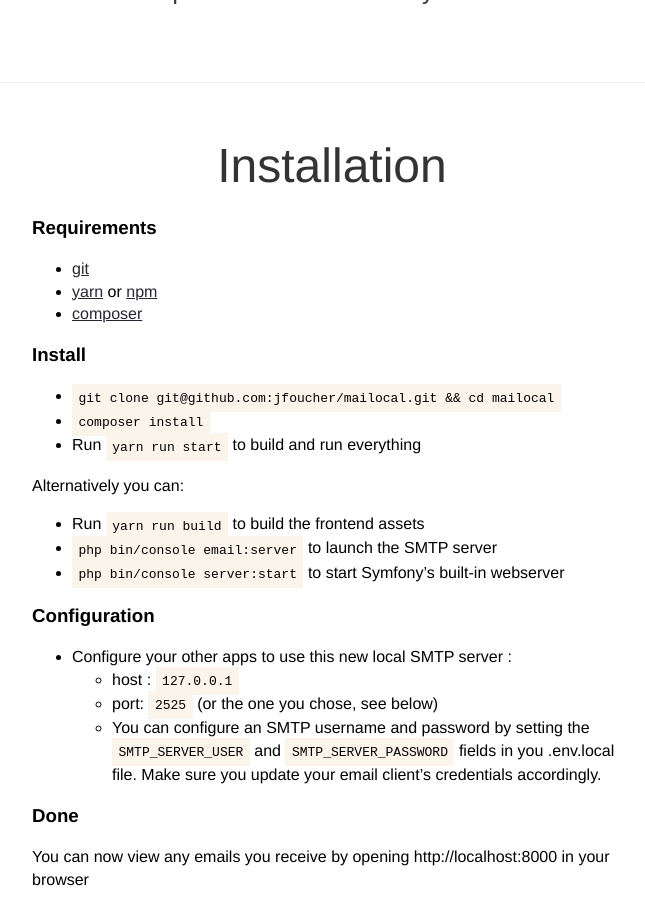
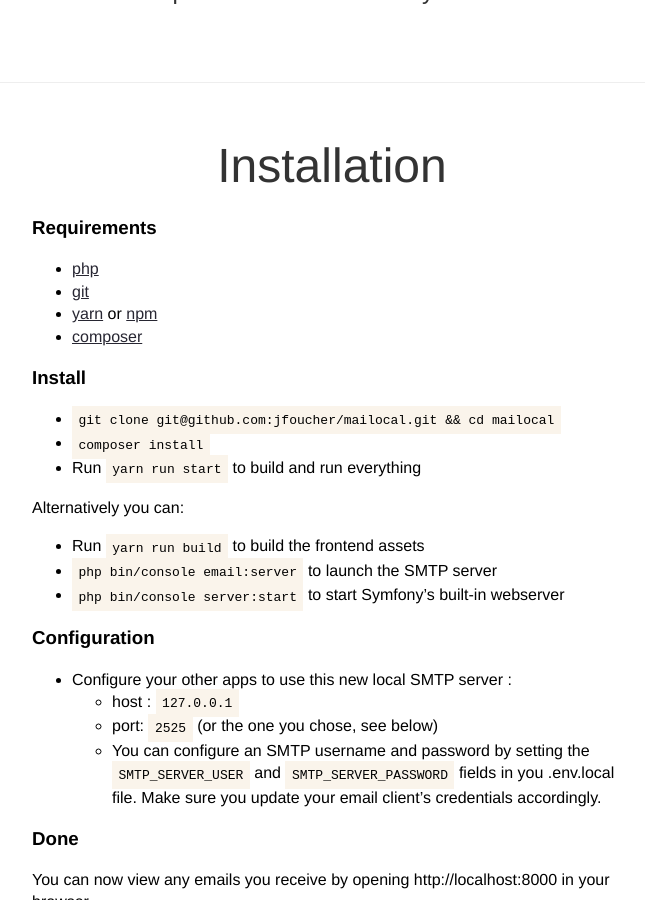
Before and after one commit to jfoucher/Mailocal, a Jekyll site: the page built from index.md, in a window 1280 px wide and 900 px high, scrolled down 1002 px. Shown: the whole window, without its empty margins (308-953 px from the left). Built offline with Jekyll 4.4.1, drawn with Linux system fonts in a browser that asks for light colours.

Commit message:
Add php as a requirement

```diff
--- a/index.md
+++ b/index.md
@@ -17,6 +17,7 @@ images:
 ## Installation
 
 ### Requirements
+- [php](https://php.net)
 - [git](https://git-scm.com/downloads)
 - [yarn](https://yarnpkg.com) or [npm](https://www.npmjs.com/)
 - [composer](https://getcomposer.org)
```
